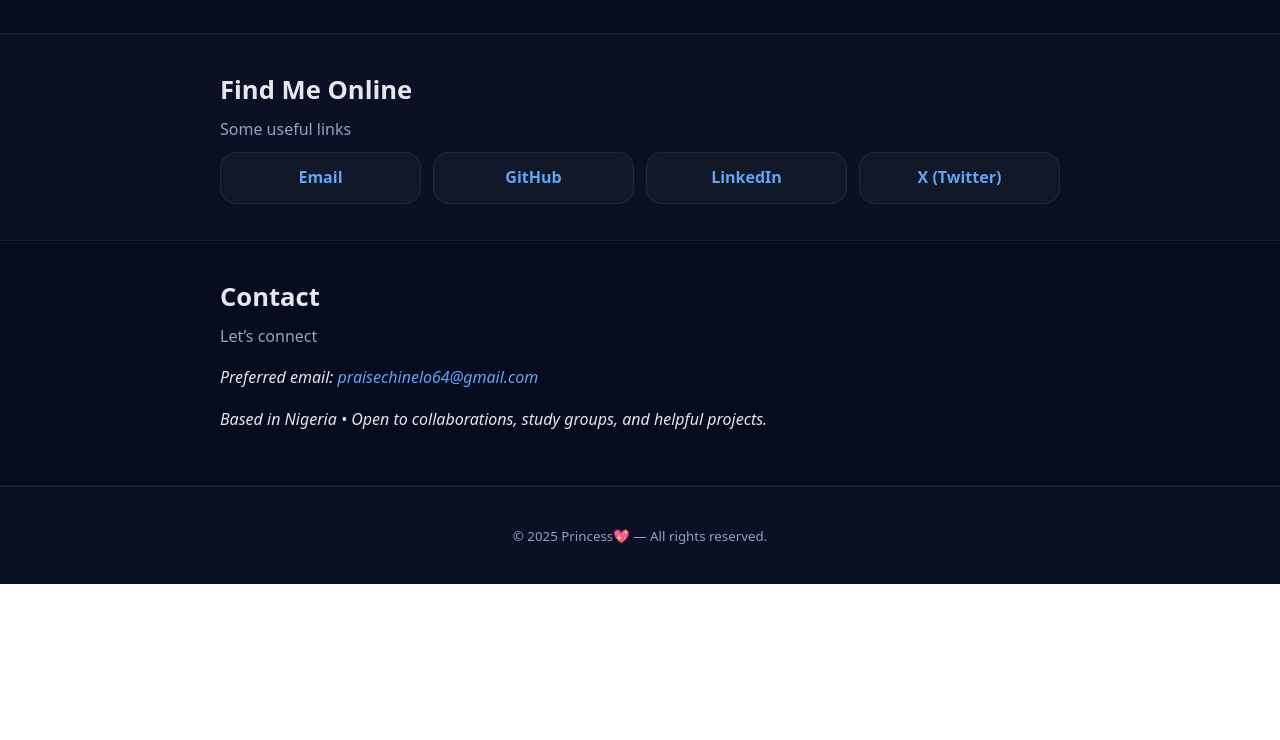
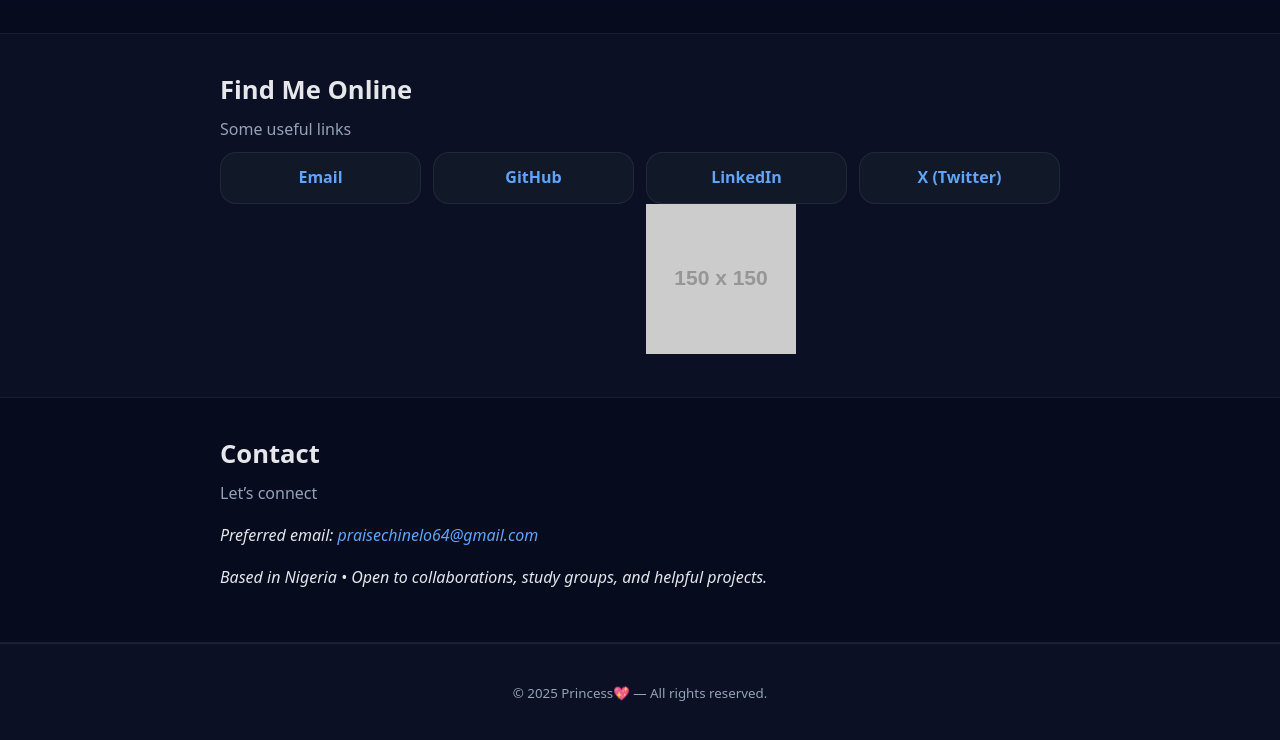
Before and after one commit to Daibeckcoding/about-me-page, a plain HTML site: page index.html in a window 1280 px wide. Shown: the part 943-1683 px from the top of the page. Before the commit the page ends 1527 px from the top, so only its background shows below. Drawn offline with Linux system fonts and the light colour scheme; placeholder pictures from the web are drawn by us.

Commit message:
Add placeholder image PASTE

```diff
--- a/index.html
+++ b/index.html
@@ -91,6 +91,7 @@
               <a target="_blank" rel="noopener noreferrer" href="https://www.linkedin.com/">
                 LinkedIn
               </a>
+              <img src="https://via.placeholder.com/150" alt="PASTE">
             </li>
             <li>
               <a target="_blank" rel="noopener noreferrer" href="https://x.com/">
```
